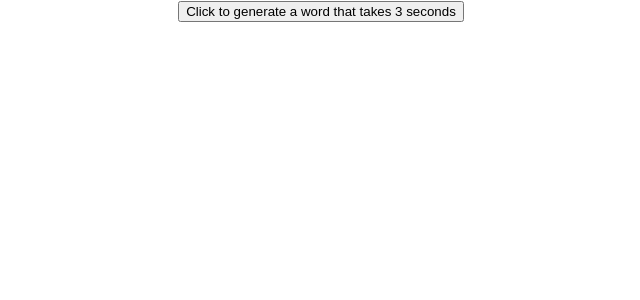
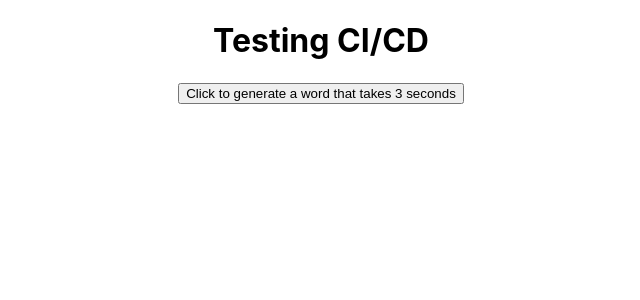
Before and after one commit to Nirupg63/js-playground, a React (Create React App) app in the folder ui/: page / in a window 1280 px wide. Shown: the top 300 px of the page, without its empty margins (319-959 px from the left). Built offline with nearby package versions, Linux system fonts and the light colour scheme.

Commit message:
testing the ui pipeline

```diff
--- a/ui/src/App.js
+++ b/ui/src/App.js
@@ -21,6 +21,7 @@ function App() {
 
   return (
     <div className="App">
+      <h1>Testing CI/CD</h1>
       <button onClick={getRandomWord}>Click to generate a word that takes 3 seconds</button>
       <h2>{randomWord}</h2>
     </div>
```
